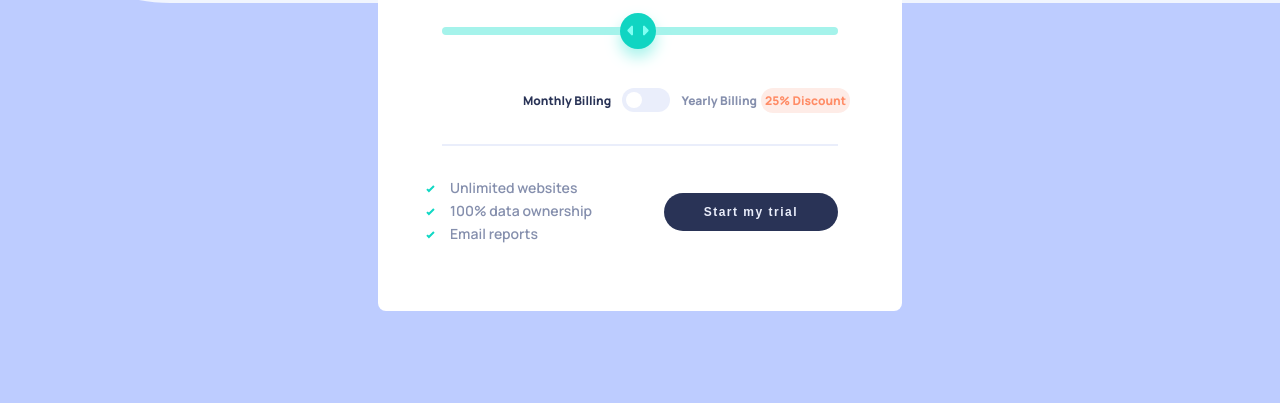
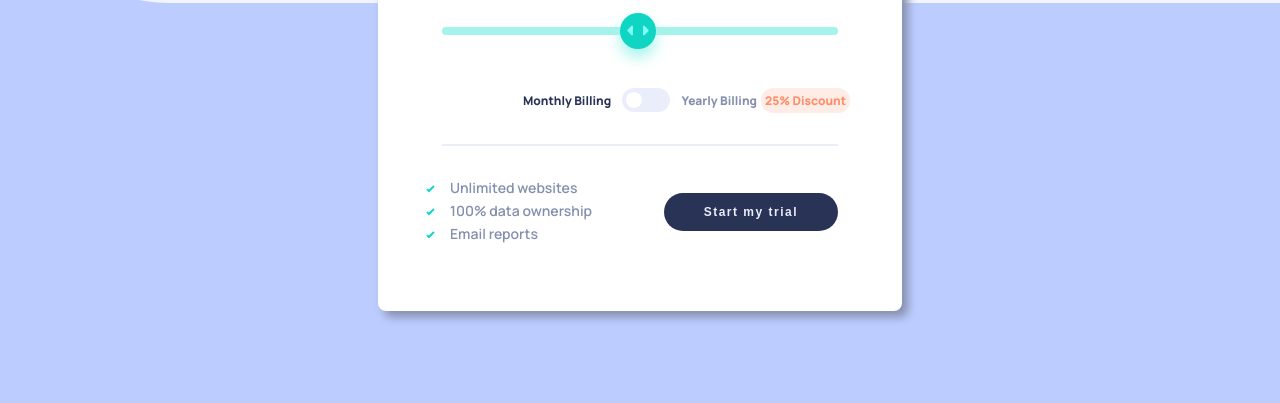
Before and after one commit to chaulagainkapil/interactive-pricing-component, a website: page index.html in a window 1280 px wide. Shown: the part 397-800 px from the top of the page. Drawn offline with nearby package versions, Linux system fonts and the light colour scheme.

Commit message:
box shadow

```diff
--- a/scss/style.scss
+++ b/scss/style.scss
@@ -56,6 +56,7 @@ body {
     border-radius: 8px;
     padding: 4rem;
     text-align: left;
+    box-shadow: 6px 6px 10px $ClGBlue;
     &--upper {
       display: grid;
       grid-template-columns: 1fr 1fr;
```
Also changed, not shown: style.css, 1 other file.
